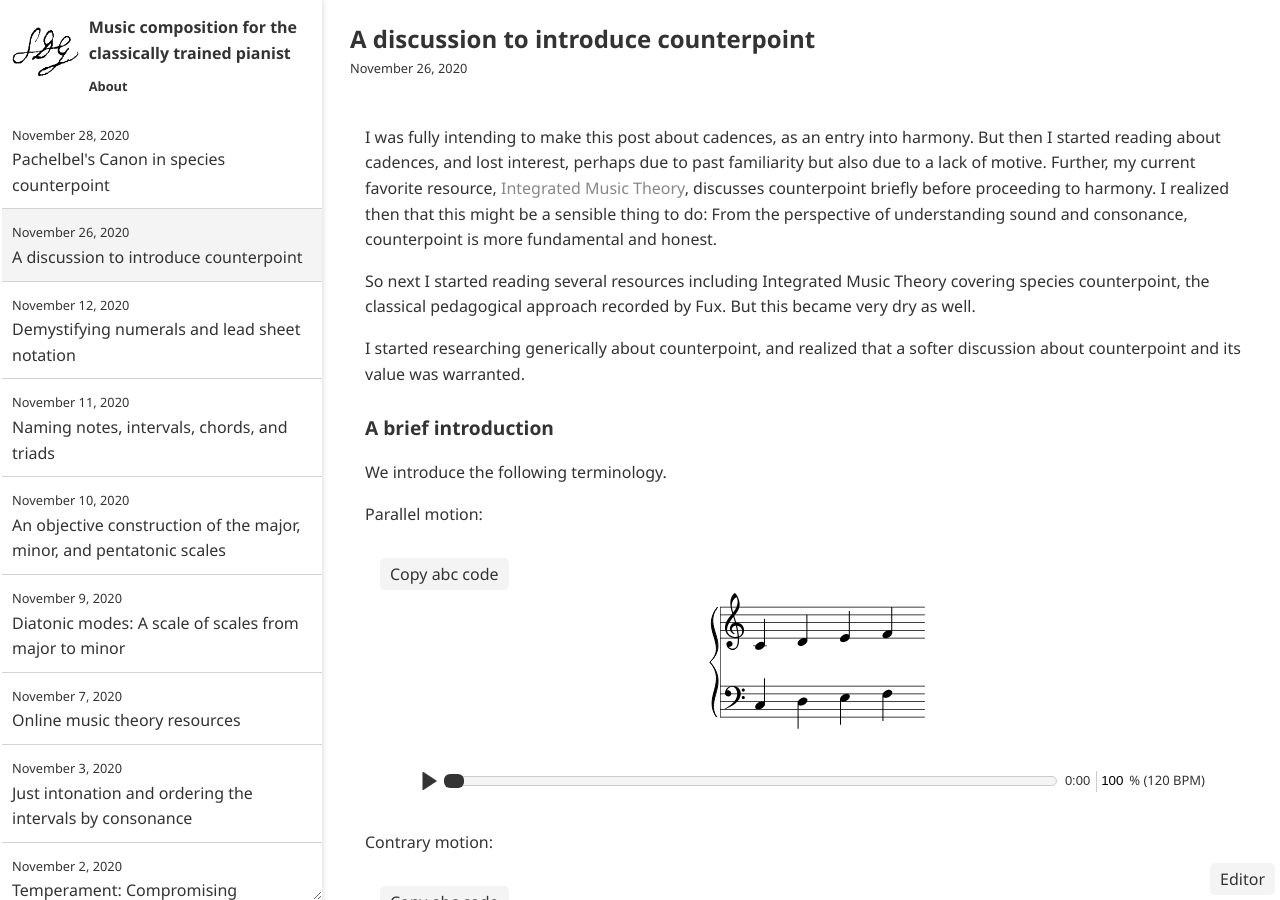
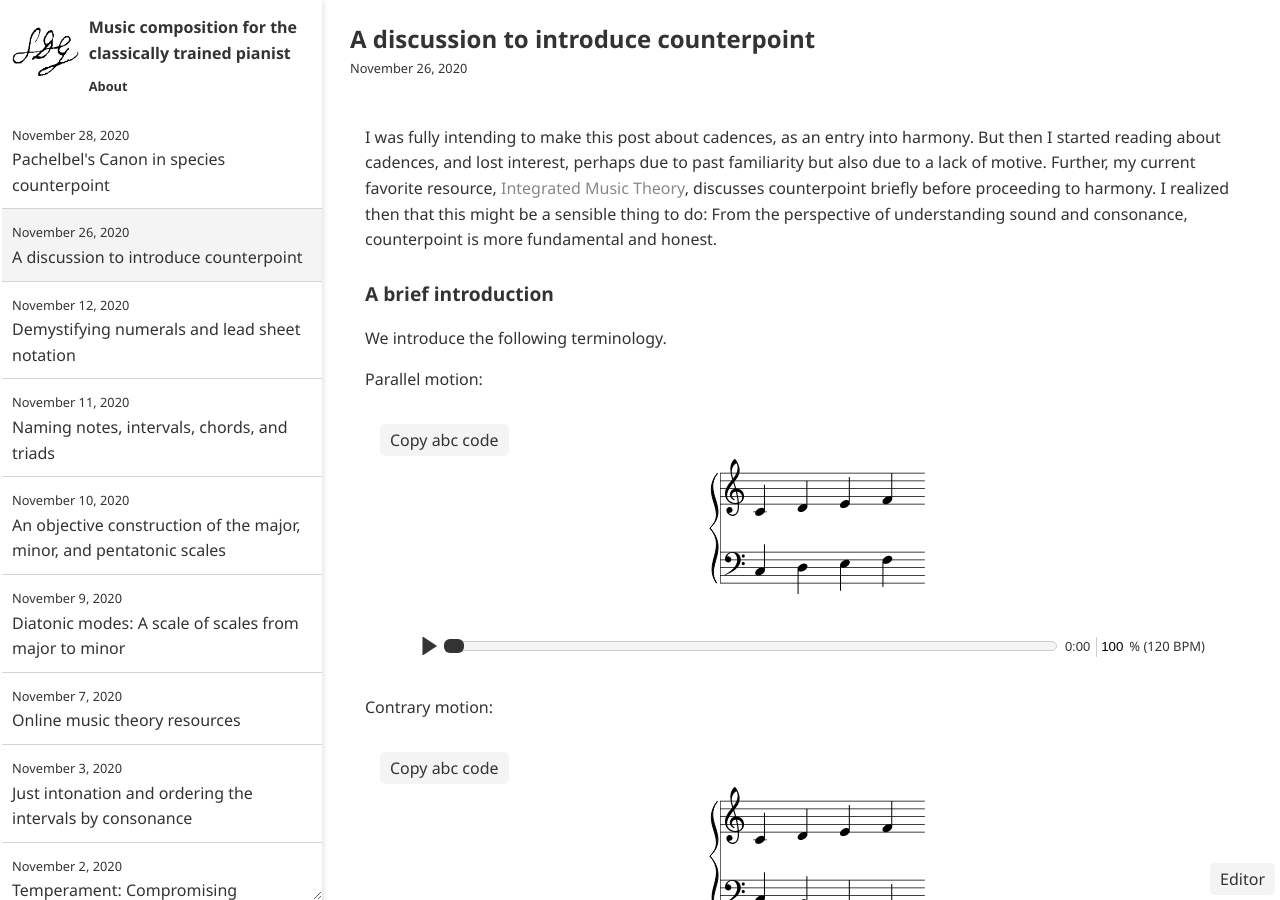
Before and after one commit to ansyblenetwork/sdg, a Jekyll site: the page built from _posts/2020-11-26-a-discussion-to.md, in a window 1280 px wide and 900 px high. Built offline with Jekyll 4.4.1, drawn with Linux system fonts in a browser that asks for light colours.

Commit message:
Update 2020-11-26-a-discussion-to.md

```diff
--- a/_posts/2020-11-26-a-discussion-to.md
+++ b/_posts/2020-11-26-a-discussion-to.md
@@ -3,10 +3,6 @@ title: "A discussion to introduce counterpoint"
 ---
 
 I was fully intending to make this post about cadences, as an entry into harmony. But then I started reading about cadences, and lost interest, perhaps due to past familiarity but also due to a lack of motive. Further, my current favorite resource, [Integrated Music Theory](https://intmus.github.io/inttheory20-21/05-counterpoint-embell-shapes/1-introcounterpoint.html), discusses counterpoint briefly before proceeding to harmony. I realized then that this might be a sensible thing to do: From the perspective of understanding sound and consonance, counterpoint is more fundamental and honest.
-
-So next I started reading several resources including Integrated Music Theory covering species counterpoint, the classical pedagogical approach recorded by Fux. But this became very dry as well.
-
-I started researching generically about counterpoint, and realized that a softer discussion about counterpoint and its value was warranted.
 
 
 ### A brief introduction
```
